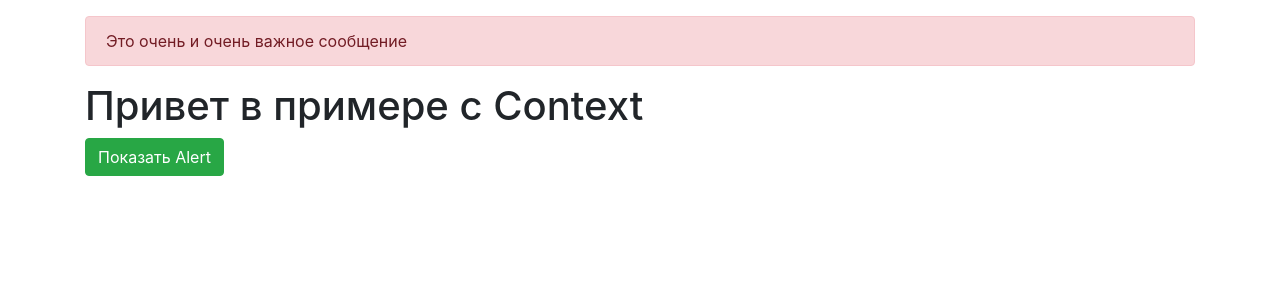
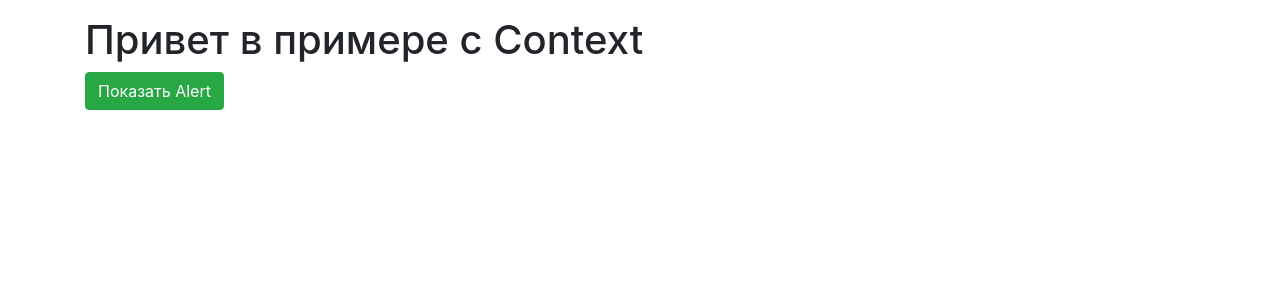
Before and after one commit to chernetskiy-ivan/react-hooks, a React (Create React App) app: page / in a window 1280 px wide. Shown: the top 300 px of the page. Built offline with nearby package versions, Linux system fonts and the light colour scheme.

Commit message:
useContext hook. we bind main component with alert component

```diff
--- a/src/Alert.js
+++ b/src/Alert.js
@@ -1,6 +1,11 @@
-import React from 'react'
+import React,{useContext} from 'react'
+import {AlertContext} from './App'
 
 export default function Alert() {
+    const alert = useContext(AlertContext)
+
+    if(!alert) return null
+
     return (
         <div className={'alert alert-danger'}>
             Это очень и очень важное сообщение
--- a/src/App.js
+++ b/src/App.js
@@ -1,14 +1,20 @@
-import React from 'react'
+import React,{useState} from 'react'
 import Main from './Main'
 import Alert from './Alert'
 
+export const AlertContext = React.createContext()
+
 function App() {
+  const [alert, setAlert]= useState(false)
+  const toggelAlert = () => setAlert(prev => !prev)
 
   return (
-    <div className={'container pt-3'}>
-      <Alert />
-      <Main />
-    </div>
+      <AlertContext.Provider value={alert}>
+        <div className={'container pt-3'}>
+          <Alert />
+          <Main toggel={toggelAlert}/>
+        </div>
+      </AlertContext.Provider>
   );
 }
 
--- a/src/Main.js
+++ b/src/Main.js
@@ -1,10 +1,10 @@
 import React from 'react'
 
-export default function Main() {
+export default function Main({toggel}) {
     return(
         <>
             <h1>Привет в примере с Context</h1>
-            <button className="btn btn-success">Показать Alert</button>
+            <button onClick={toggel} className="btn btn-success">Показать Alert</button>
         </>
     )
 }
```
